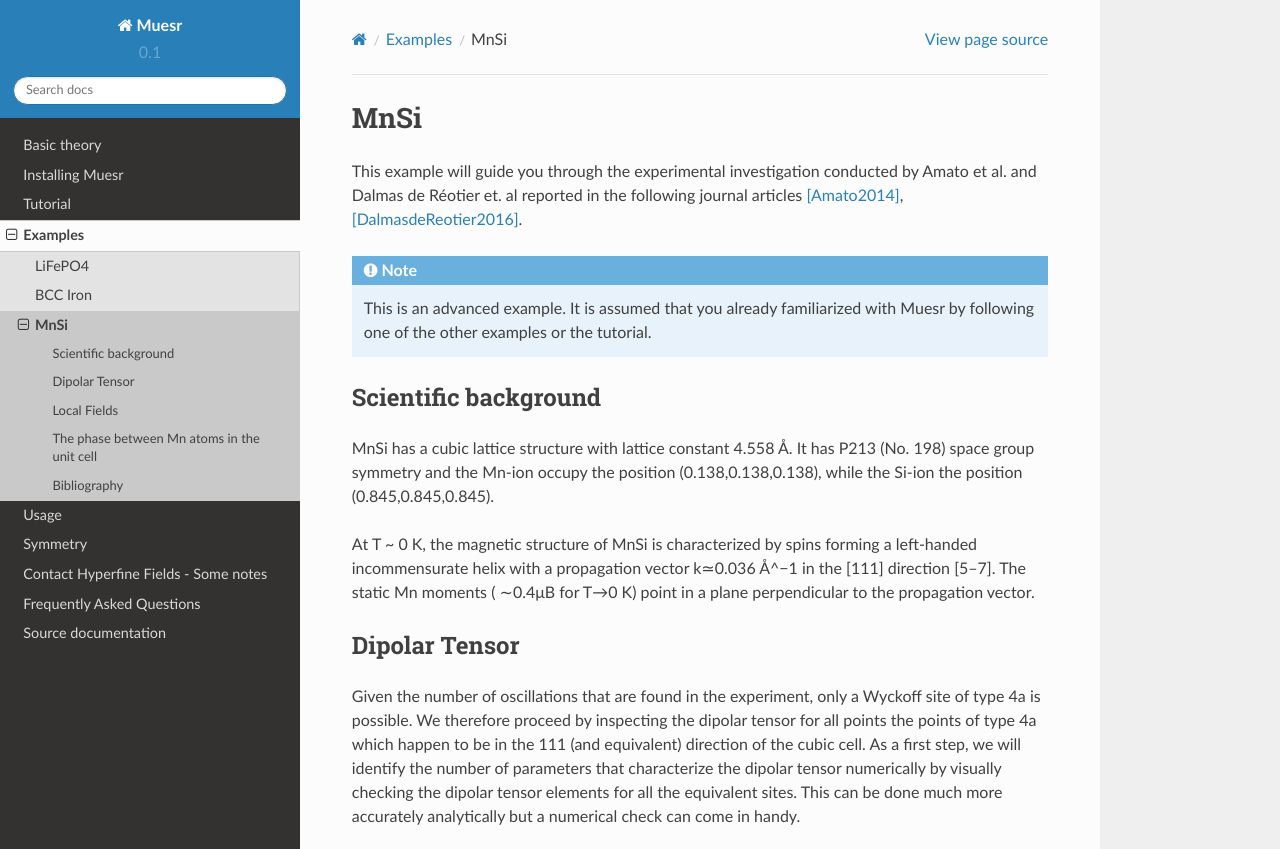
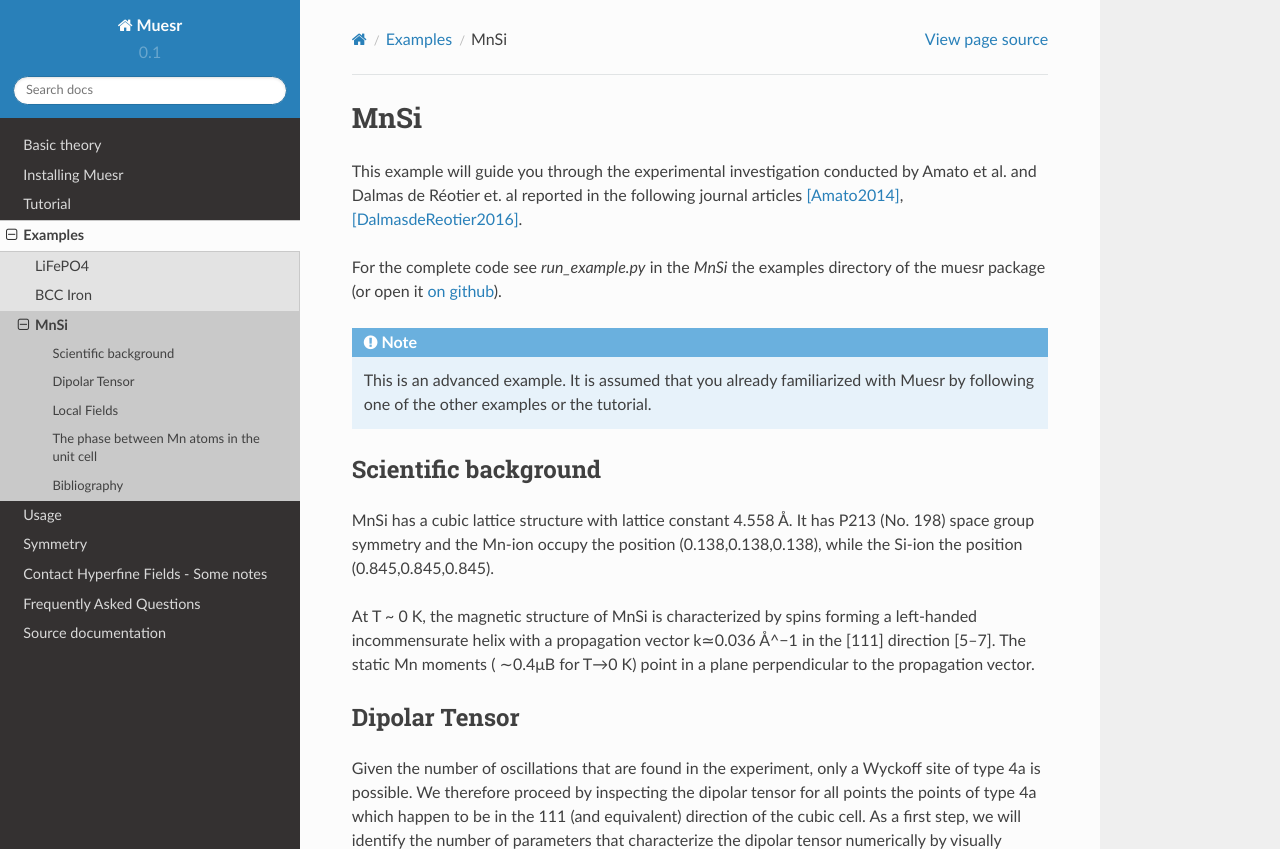
Before and after one commit to bonfus/muesr, a Sphinx documentation site: the page built from docs/MnSi.rst, in a window 1280 px wide and 900 px high, cut to the strip 0-849 px from the top of the window. Built offline with Sphinx 7.4.7 and the Read the Docs theme 2.0.0, drawn with Linux system fonts in a browser that asks for light colours; some of the changed text lies outside the part shown.

Commit message:
less typos/spaghetti-english

```diff
--- a/docs/MnSi.rst
+++ b/docs/MnSi.rst
@@ -4,6 +4,9 @@ MnSi
 This example will guide you through the experimental investigation conducted
 by Amato et al. and Dalmas de Réotier et. al reported in the following journal
 articles [Amato2014]_, [DalmasdeReotier2016]_.
+
+For the complete code see `run_example.py` in the `MnSi` the examples directory
+of the muesr package (or open it `on github <https://github.com/bonfus/muesr/blob/master/examples/MnSi/run_example.py>`_).
 
 .. note::  This is an advanced example. It is assumed that you already
            familiarized with Muesr by following one of the other examples
@@ -173,15 +176,16 @@ phase between the helices in the Mn sites belonging to the two crystallographic
 orbits (see [DalmasdeReotier2016]_).
 This last parameter strongly influence the results.
 
-Here we define a phase shift :math:`\phi=2` degrees as reported in the article
+Here we define a phase shift of :math:`\phi=2` degrees as reported in the article
 mentioned above.
 
 
 .. literalinclude:: ../examples/MnSi/run_example.py
-   :lines: 293-231
+   :lines: 293-311
    :lineno-start: 293
    :emphasize-lines: 1,11
    :language: python
+
 
 Repeating the same procedure discussed above leads to the following
 comparison between the magnetic structures with :math:`\phi=0` (blue) and
```
Also changed, not shown: 1 other file.
